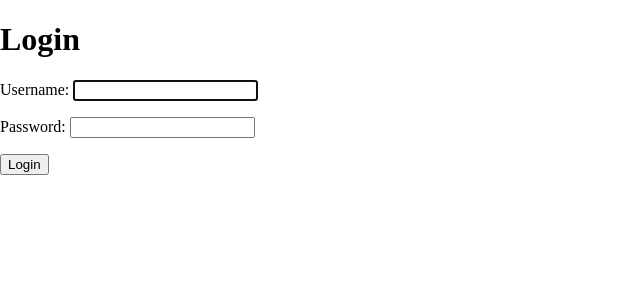
After one commit to questras/InvariantsProver, a Django app: page /accounts/login/ in a window 1280 px wide. The commit adds this page. Shown: the top 300 px of the page, without its empty margins (0-640 px from the left). Run offline with Django 3.2, Linux system fonts and the light colour scheme; parts of the project's set-up code (start-up, migrations or seed data) failed here and were passed over; some libraries are stand-ins or nearby versions.

Commit message:
Add login option.

```diff
--- a/project/config/settings.py
+++ b/project/config/settings.py
@@ -126,3 +126,8 @@ STATIC_URL = '/static/'
 STATICFILES_DIRS = [
     BASE_DIR / 'static',
 ]
+
+
+# Auth
+LOGIN_REDIRECT_URL = 'main'
+LOGOUT_REDIRECT_URL = 'login'
--- a/project/config/urls.py
+++ b/project/config/urls.py
@@ -19,4 +19,5 @@ from django.urls import path, include
 urlpatterns = [
     path('admin/', admin.site.urls),
     path('', include('prover.urls')),
+    path('accounts/', include('django.contrib.auth.urls')),
 ]
--- a/project/prover/views.py
+++ b/project/prover/views.py
@@ -80,8 +80,7 @@ def current_files_and_dirs_view(request):
     return JsonResponse(data, safe=False)
 
 
-# todo: add login required mixin
-class MainView(TemplateView):
+class MainView(LoginRequiredMixin, TemplateView):
     template_name = 'main.html'
 
     def get_context_data(self, **kwargs):
--- a/project/templates/main.html
+++ b/project/templates/main.html
@@ -18,6 +18,9 @@
             </button>
             <button class="menu-button" onclick="showProgramCode();">
                 Show Code
+            </button>
+            <button class="menu-button" onclick="location.href='{% url 'logout' %}'">
+                Logout
             </button>
         </div>
 
--- /dev/null
+++ b/project/templates/registration/login.html
@@ -0,0 +1,11 @@
+{% extends 'base.html' %}
+
+{% block content %}
+    <h1>Login</h1>
+    <form method="post">
+        {% csrf_token %}
+        {{ form.as_p }}
+        <button type="submit">Login</button>
+    </form>
+
+{% endblock %}
```
